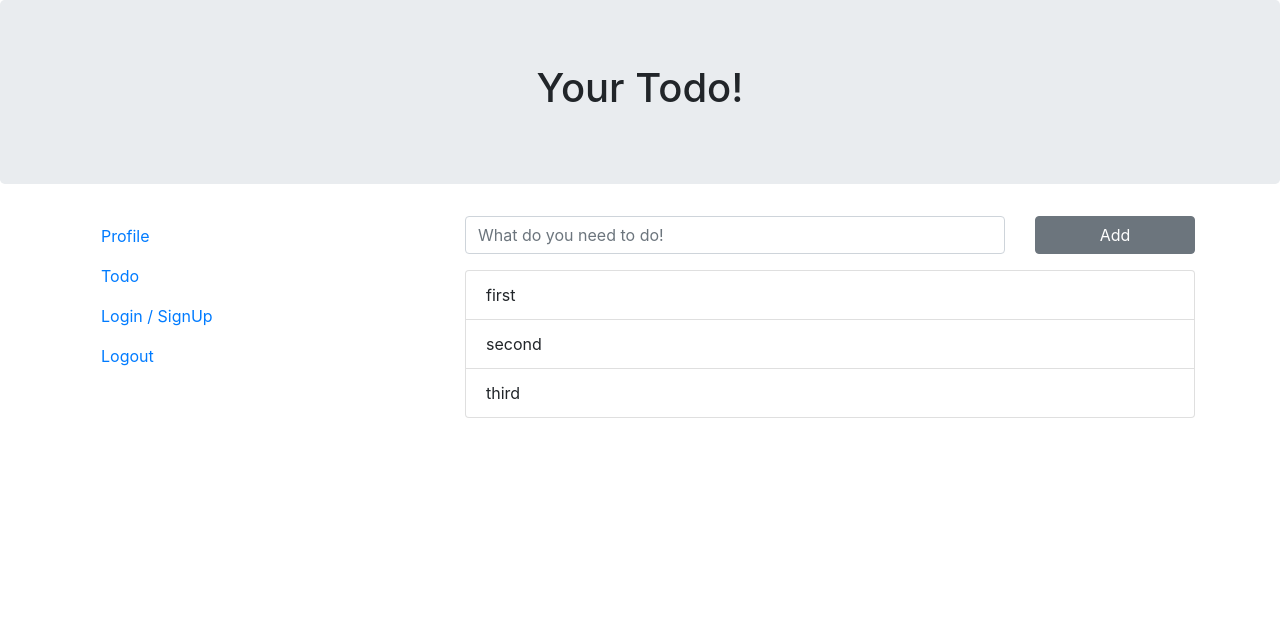
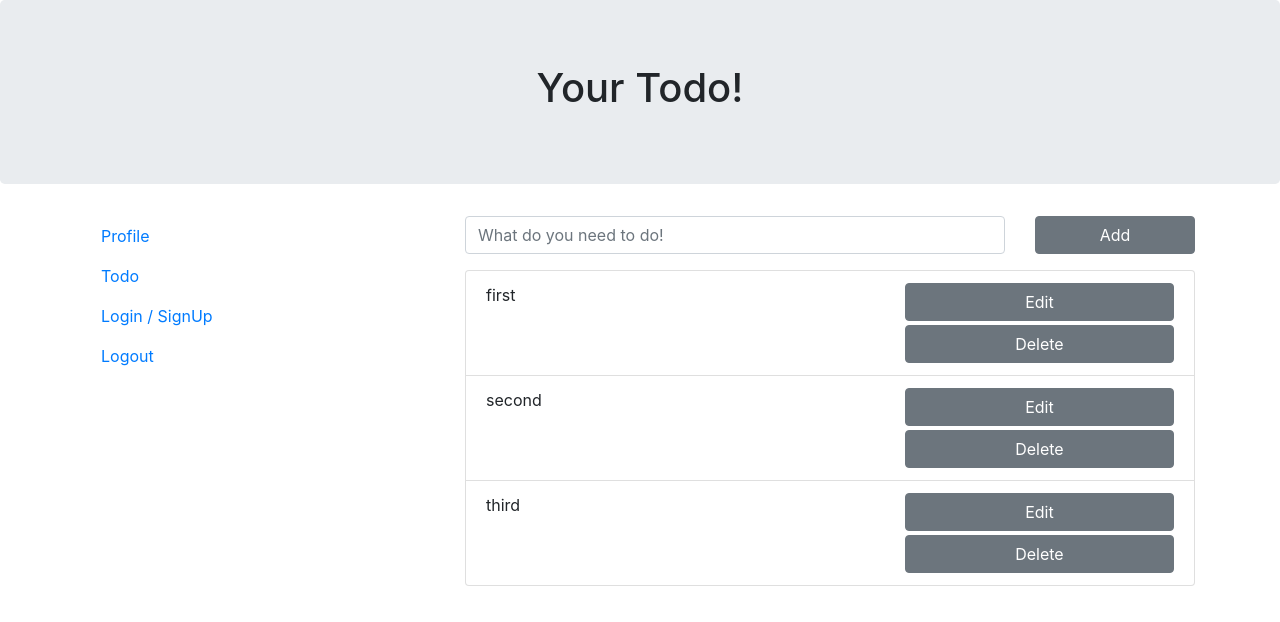
Before and after one commit to ShuSgw/your-todo, a React (Create React App) app: page /todo in a window 1280 px wide. Shown: the top 622 px of the page. Built offline with nearby package versions, Linux system fonts and the light colour scheme; no server answers.

Commit message:
[add] delete and edit view

```diff
--- a/src/components/Contents/Todos/Todo.js
+++ b/src/components/Contents/Todos/Todo.js
@@ -1,9 +1,16 @@
 import React from "react";
 import { ListGroupItem } from "reactstrap";
+import { Row, Col, Button } from "reactstrap";
 
 const Todo = props => (
   <ListGroupItem className="justify-content-between">
-    {props.todo}
+    <Row>
+      <Col xs="7">{props.todo}</Col>
+      <Col xs="5">
+        <Button className="w-100 mb-1">Edit</Button>
+        <Button className="w-100">Delete</Button>
+      </Col>
+    </Row>
   </ListGroupItem>
 );
 
```
